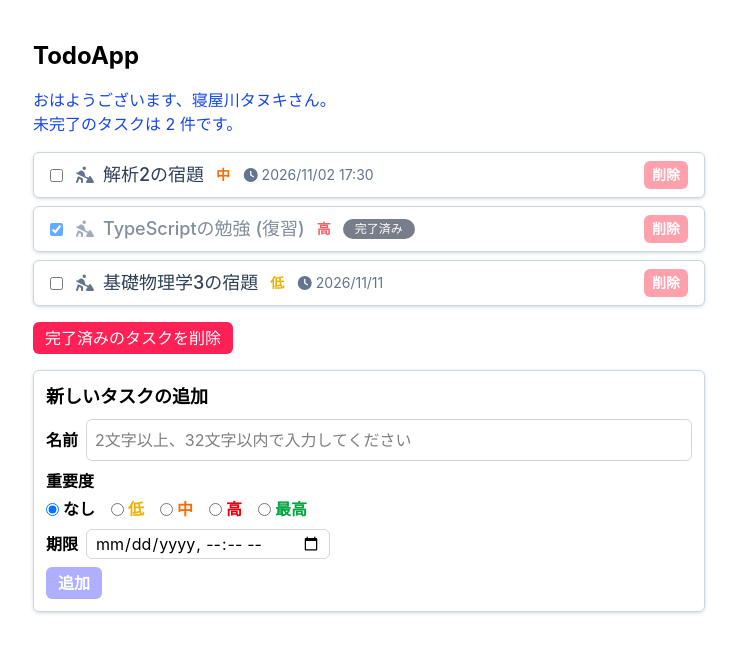
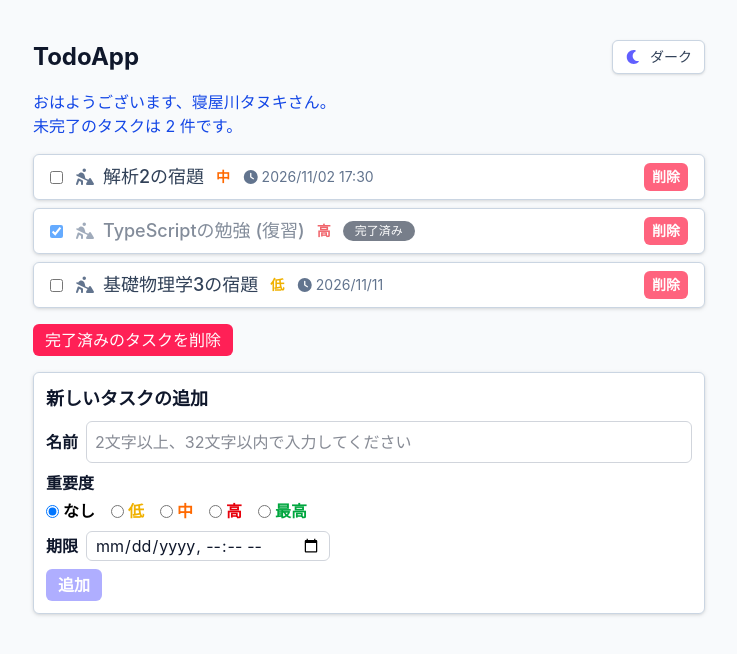
Before and after one commit to Kei-1002/react-todo-app, a React (Vite) app: page / in a window 1280 px wide. Shown: the top 654 px of the page, without its empty margins (271-1008 px from the left). Built offline with nearby package versions, Linux system fonts and the light colour scheme.

Commit message:
darkmode

```diff
--- a/src/App.tsx
+++ b/src/App.tsx
@@ -8,16 +8,21 @@ import { v4 as uuid } from "uuid";
 import { twMerge } from "tailwind-merge";
 import dayjs from "dayjs";
 import { FontAwesomeIcon } from "@fortawesome/react-fontawesome";
-import { faTriangleExclamation } from "@fortawesome/free-solid-svg-icons";
+import {
+  faTriangleExclamation,
+  faSun,
+  faMoon,
+} from "@fortawesome/free-solid-svg-icons";
 
 const localStorageKey = "TodoApp";
+const darkModeStorageKey = "TodoApp_DarkMode";
 
 const IMPORTANCE_OPTIONS = [
-  { value: 0, label: "なし", colorClass: "text-black" },
-  { value: 1, label: "低", colorClass: "text-yellow-500" },
-  { value: 2, label: "中", colorClass: "text-orange-500" },
-  { value: 3, label: "高", colorClass: "text-red-600" },
-  { value: 4, label: "最高", colorClass: "text-green-600" },
+  { value: 0, label: "なし", colorClass: "text-black dark:text-slate-200" },
+  { value: 1, label: "低", colorClass: "text-yellow-500 dark:text-yellow-400" },
+  { value: 2, label: "中", colorClass: "text-orange-500 dark:text-orange-400" },
+  { value: 3, label: "高", colorClass: "text-red-600 dark:text-red-400" },
+  { value: 4, label: "最高", colorClass: "text-green-600 dark:text-green-400" },
 ];
 
 type StoredTodo = {
@@ -52,9 +57,29 @@ const getTodoNameError = (name: string): string => {
 const App = () => {
   const [todos, setTodos] = useState<Todo[]>(loadTodos);
   const [newTodoName, setNewTodoName] = useState("");
-  const [newTodoPriority, setNewTodoPriority] = useState(0); // デフォルト: 0 (なし)
+  const [newTodoPriority, setNewTodoPriority] = useState(0);
   const [newTodoDeadline, setNewTodoDeadline] = useState<Date | null>(null);
   const [isNameTouched, setIsNameTouched] = useState(false);
+
+  // ダークモードの状態管理（localStorage または OS設定を初期値にする）
+  const [isDark, setIsDark] = useState<boolean>(() => {
+    const saved = localStorage.getItem(darkModeStorageKey);
+    if (saved !== null) {
+      return saved === "true";
+    }
+    return window.matchMedia("(prefers-color-scheme: dark)").matches;
+  });
+
+  // ダークモードのクラスを <html> タグに反映＆保存
+  useEffect(() => {
+    const root = document.documentElement;
+    if (isDark) {
+      root.classList.add("dark");
+    } else {
+      root.classList.remove("dark");
+    }
+    localStorage.setItem(darkModeStorageKey, String(isDark));
+  }, [isDark]);
 
   const uncompletedCount = todos.filter((todo) => !todo.isDone).length;
   const completedCount = todos.length - uncompletedCount;
@@ -172,7 +197,7 @@ const App = () => {
     };
     setTodos((currentTodos) => [...currentTodos, newTodo]);
     setNewTodoName("");
-    setNewTodoPriority(0); // リセット時も 0 (なし) に戻す
+    setNewTodoPriority(0);
     setNewTodoDeadline(null);
     setIsNameTouched(false);
   };
@@ -198,8 +223,24 @@ const App = () => {
   };
 
   return (
-    <div className="mx-4 mt-10 max-w-2xl md:mx-auto">
-      <h1 className="mb-4 text-2xl font-bold">TodoApp</h1>
+    <div className="min-h-screen bg-slate-50 px-4 py-10 text-slate-900 transition-colors dark:bg-slate-900 dark:text-slate-100">
+      <div className="mx-auto max-w-2xl">
+        <div className="mb-4 flex items-center justify-between">
+          <h1 className="text-2xl font-bold">TodoApp</h1>
+          <button
+            type="button"
+            onClick={() => setIsDark((prev) => !prev)}
+            aria-label="ダークモード切替"
+            className="flex cursor-pointer items-center gap-2 rounded-md border border-slate-300 bg-white px-3 py-1.5 text-sm font-medium text-slate-700 shadow-sm hover:bg-slate-100 dark:border-slate-700 dark:bg-slate-800 dark:text-slate-200 dark:hover:bg-slate-700"
+          >
+            <FontAwesomeIcon
+              icon={isDark ? faSun : faMoon}
+              className={isDark ? "text-amber-400" : "text-indigo-500"}
+            />
+            <span>{isDark ? "ライト" : "ダーク"}</span>
+          </button>
+        </div>
+
         <div className="mb-4">
           <WelcomeMessage
             name="寝屋川タヌキ"
@@ -227,7 +268,7 @@ const App = () => {
             addNewTodo();
           }}
           aria-labelledby="newTodoHeading"
-        className="mt-4 space-y-2 rounded-md border border-slate-300 bg-white p-3 drop-shadow"
+          className="mt-4 space-y-2 rounded-md border border-slate-300 bg-white p-3 drop-shadow dark:border-slate-700 dark:bg-slate-800"
         >
           <h2 id="newTodoHeading" className="text-lg font-bold">
             新しいタスクの追加
@@ -250,7 +291,7 @@ const App = () => {
                   showNewTodoNameError ? "newTodoNameError" : undefined
                 }
                 className={twMerge(
-                "min-w-0 grow rounded-md border border-gray-300 p-2",
+                  "min-w-0 grow rounded-md border border-gray-300 bg-white p-2 dark:border-slate-600 dark:bg-slate-700 dark:text-white dark:placeholder-slate-400",
                   showNewTodoNameError && "border-red-500 outline-red-500",
                 )}
                 placeholder="2文字以上、32文字以内で入力してください"
@@ -260,7 +301,7 @@ const App = () => {
               <div
                 id="newTodoNameError"
                 aria-live="polite"
-              className="ml-10 flex items-center space-x-1 text-sm font-medium text-red-500"
+                className="ml-10 flex items-center space-x-1 text-sm font-medium text-red-500 dark:text-red-400"
               >
                 <FontAwesomeIcon
                   icon={faTriangleExclamation}
@@ -310,7 +351,7 @@ const App = () => {
                   : ""
               }
               onChange={updateDeadline}
-            className="max-w-full min-w-0 rounded-md border border-gray-300 px-2 py-0.5"
+              className="max-w-full min-w-0 rounded-md border border-gray-300 bg-white px-2 py-0.5 dark:border-slate-600 dark:bg-slate-700 dark:text-white dark:[color-scheme:dark]"
             />
           </div>
 
@@ -327,6 +368,7 @@ const App = () => {
           </button>
         </form>
       </div>
+    </div>
   );
 };
 
--- a/src/TodoItem.tsx
+++ b/src/TodoItem.tsx
@@ -11,11 +11,11 @@ type Props = {
 };
 
 const IMPORTANCE_CONFIG: Record<number, { label: string; colorClass: string }> = {
-  0: { label: "なし", colorClass: "text-black" },
-  1: { label: "低", colorClass: "text-yellow-500" },
-  2: { label: "中", colorClass: "text-orange-500" },
-  3: { label: "高", colorClass: "text-red-600" },
-  4: { label: "最高", colorClass: "text-green-600" },
+  0: { label: "なし", colorClass: "text-black dark:text-slate-200" },
+  1: { label: "低", colorClass: "text-yellow-500 dark:text-yellow-400" },
+  2: { label: "中", colorClass: "text-orange-500 dark:text-orange-400" },
+  3: { label: "高", colorClass: "text-red-600 dark:text-red-400" },
+  4: { label: "最高", colorClass: "text-green-600 dark:text-green-400" },
 };
 
 const formattedDate = (date: Date) => {
@@ -30,7 +30,7 @@ const TodoItem = (props: Props) => {
   const importance = IMPORTANCE_CONFIG[todo.priority] ?? IMPORTANCE_CONFIG[0];
 
   return (
-    <div className="flex items-center justify-between gap-3 rounded-md border border-slate-300 bg-white px-4 py-2 drop-shadow">
+    <div className="flex items-center justify-between gap-3 rounded-md border border-slate-300 bg-white px-4 py-2 drop-shadow dark:border-slate-700 dark:bg-slate-800">
       <div
         className={twMerge(
           "flex min-w-0 flex-wrap items-center gap-x-3 gap-y-1",
@@ -46,9 +46,9 @@ const TodoItem = (props: Props) => {
           />
           <FontAwesomeIcon
             icon={faPersonDigging}
-            className="mr-2 shrink-0 text-slate-500"
+            className="mr-2 shrink-0 text-slate-500 dark:text-slate-400"
           />
-          <span className="min-w-0 text-lg font-medium wrap-anywhere text-slate-700">
+          <span className="min-w-0 text-lg font-medium wrap-anywhere text-slate-700 dark:text-slate-200">
             {todo.name}
           </span>
         </label>
@@ -59,13 +59,13 @@ const TodoItem = (props: Props) => {
           {importance.label}
         </span>
         {todo.deadline && (
-          <span className="flex items-center text-sm text-slate-500">
+          <span className="flex items-center text-sm text-slate-500 dark:text-slate-400">
             <FontAwesomeIcon icon={faClock} className="mr-0.5" />
             {formattedDate(todo.deadline)}
           </span>
         )}
         {todo.isDone && (
-          <span className="rounded-full bg-slate-800 px-3 py-0.5 text-xs font-medium text-white">
+          <span className="rounded-full bg-slate-800 px-3 py-0.5 text-xs font-medium text-white dark:bg-slate-600">
             完了済み
           </span>
         )}
@@ -76,7 +76,7 @@ const TodoItem = (props: Props) => {
         aria-label={`${todo.name}を削除`}
         className={twMerge(
           "shrink-0 cursor-pointer rounded-md px-2 py-1 text-sm font-bold",
-          "bg-rose-300 text-white hover:bg-rose-500",
+          "bg-rose-400 text-white hover:bg-rose-500 dark:bg-rose-600 dark:hover:bg-rose-500",
         )}
       >
         削除
--- a/src/index.css
+++ b/src/index.css
@@ -1 +1,2 @@
 @import "tailwindcss";
+@custom-variant dark (&:where(.dark, .dark *));
```
Lines whose indentation alone changed are shown as unchanged.
